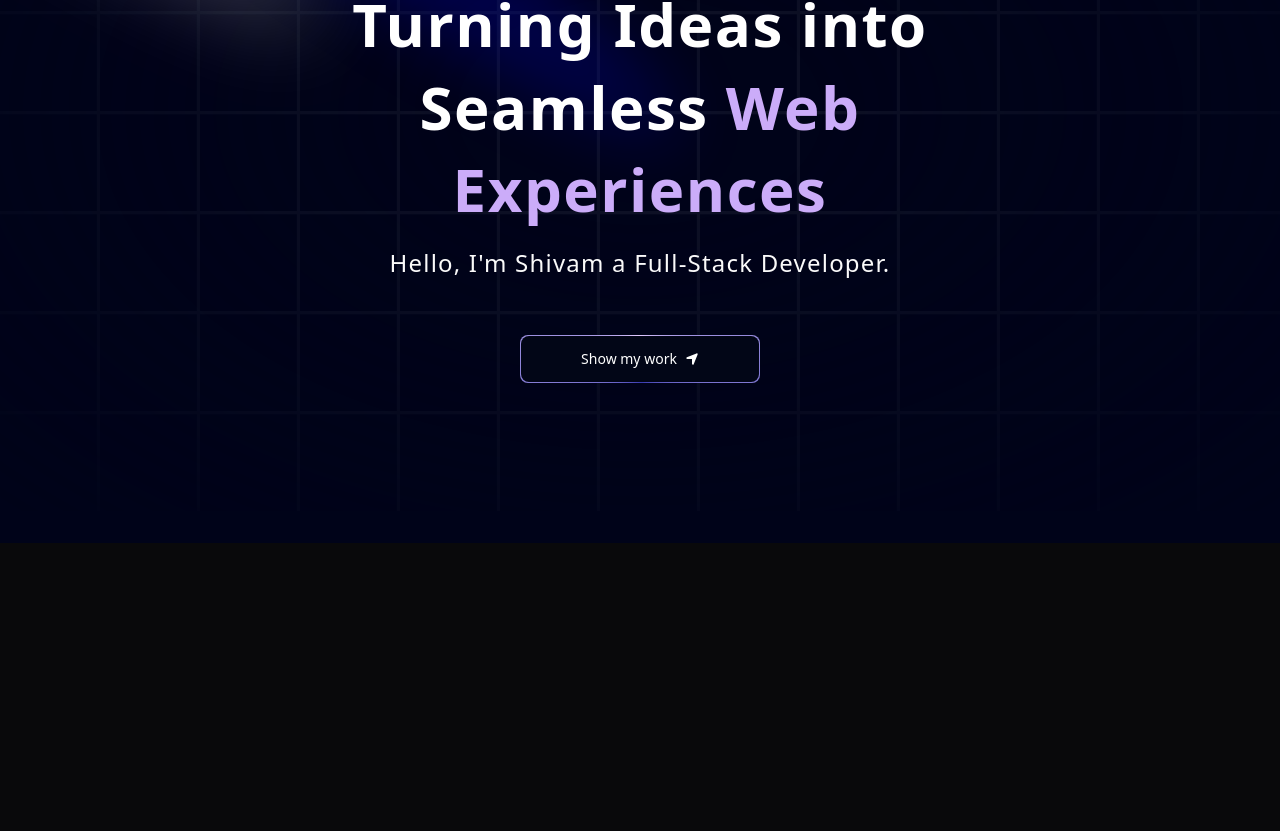
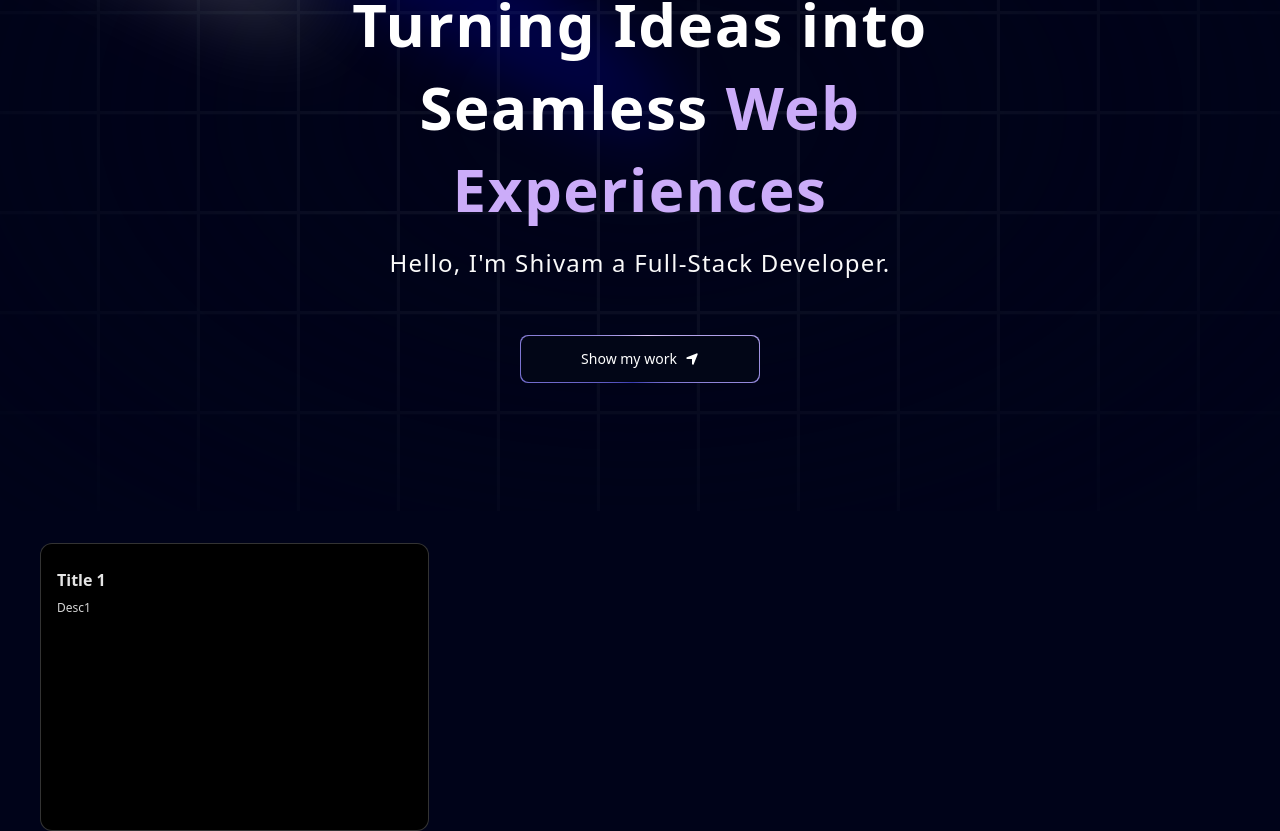
Before and after one commit to Imshivam1/Portfolio, a Next.js app: page / in a window 1280 px wide. Shown: the part 289-1120 px from the top of the page. Before the commit the page ends 832 px from the top, so only its background shows below. Built offline with nearby package versions, Linux system fonts and the light colour scheme.

Commit message:
updated grid

```diff
--- a/app/page.tsx
+++ b/app/page.tsx
@@ -1,3 +1,4 @@
+import Grid from "@/components/Grid";
 import Hero from "@/components/Hero";
 import { FloatingNav } from "@/components/ui/FloatingNav";
 import { FaHome } from 'react-icons/fa';
@@ -10,6 +11,7 @@
           {name: 'Home', link: '/', icon: <FaHome />}
         ]} />
         <Hero />
+        <Grid />
       </div>
     </main>
   );
--- /dev/null
+++ b/components/Grid.tsx
@@ -0,0 +1,22 @@
+import React from 'react'
+import { BentoGrid, BentoGridItem } from './ui/BentoGrid'
+import { title } from 'process'
+
+const Grid = () => {
+  return (
+    <section id='about'>
+        <BentoGrid>
+            {[{ title :'Title 1', description : 'Desc1', id: '1'}].map((item) =>(
+                <BentoGridItem
+                id={item.id}
+                key={item.id}
+                title={item.title}
+                description={item.description}
+                />
+            ))}
+        </BentoGrid>
+    </section>
+  )
+}
+
+export default Grid
--- /dev/null
+++ b/components/ui/BentoGrid.tsx
@@ -0,0 +1,54 @@
+import { cn } from "@/lib/utils";
+
+export const BentoGrid = ({
+  className,
+  children,
+}: {
+  className?: string;
+  children?: React.ReactNode;
+}) => {
+  return (
+    <div
+      className={cn(
+        "grid md:auto-rows-[18rem] grid-cols-1 md:grid-cols-3 gap-4 max-w-7xl mx-auto ",
+        className
+      )}
+    >
+      {children}
+    </div>
+  );
+};
+
+export const BentoGridItem = ({
+  className,
+  title,
+  description,
+  header,
+  icon,
+}: {
+  className?: string;
+  title?: string | React.ReactNode;
+  description?: string | React.ReactNode;
+  header?: React.ReactNode;
+  icon?: React.ReactNode;
+}) => {
+  return (
+    <div
+      className={cn(
+        "row-span-1 rounded-xl group/bento hover:shadow-xl transition duration-200 shadow-input dark:shadow-none p-4 dark:bg-black dark:border-white/[0.2] bg-white border border-transparent justify-between flex flex-col space-y-4",
+        className
+      )}
+    >
+      {header}
+      <div className="group-hover/bento:translate-x-2 transition duration-200">
+        {icon}
+        <div className="font-sans font-bold text-neutral-600 dark:text-neutral-200 mb-2 mt-2">
+          {title}
+        </div>
+        <div className="font-sans font-normal text-neutral-600 text-xs dark:text-neutral-300">
+          {description}
+        </div>
+      </div>
+    </div>
+  );
+};
```
